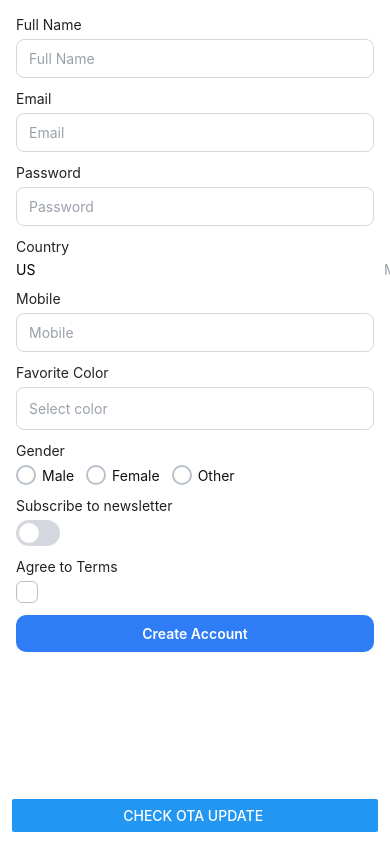
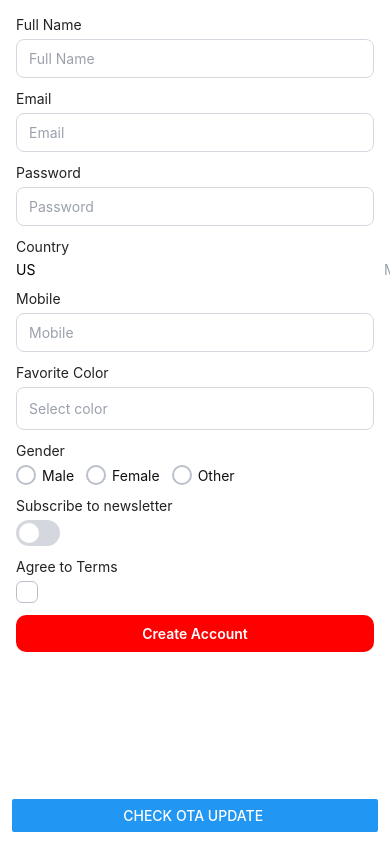
Before and after one commit to ayushnathvani/OTA-bundle, a React Native app: screen / in a window 390 px wide. Built offline with nearby package versions, Linux system fonts and the light colour scheme.

Commit message:
colore changs

```diff
--- a/src/components/atoms/Buttons.tsx
+++ b/src/components/atoms/Buttons.tsx
@@ -49,7 +49,7 @@ const Button: React.FC<ButtonProps> = ({
 
 const styles = StyleSheet.create({
   btn: {
-    backgroundColor: '#2e7df6',
+    backgroundColor: 'red',
     paddingVertical: 14,
     borderRadius: 10,
     alignItems: 'center',
```
